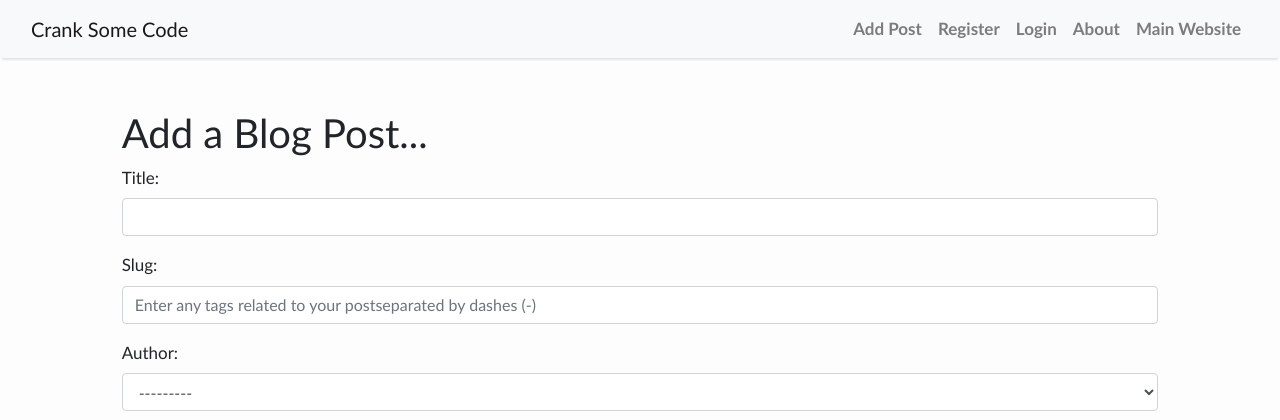
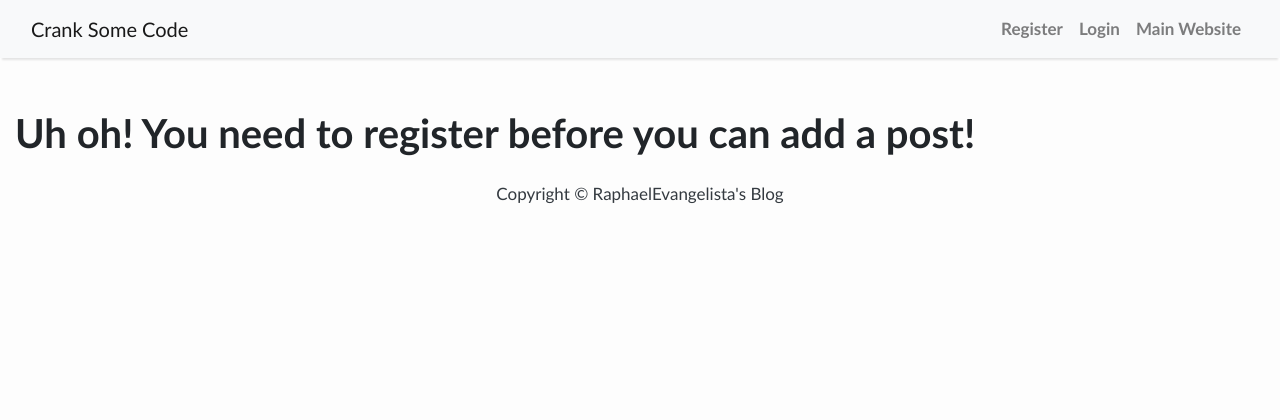
Before and after one commit to skythepoppy/user-blog-app, a Django app: page /add_post/ in a window 1280 px wide. Shown: the top 420 px of the page. After the commit the page ends 203 px from the top, so only its background shows below. Run offline with Django 4.2, Linux system fonts and the light colour scheme; data comes from the database, SQL or seed files in the repository; both versions use the stored data as it was after the commit; some libraries are stand-ins or nearby versions.

Commit message:
updated user authentication for adding posts. updated user display when logged in/logged out

```diff
--- a/mysite/myblog/forms.py
+++ b/mysite/myblog/forms.py
@@ -10,7 +10,7 @@ class PostForm(f.ModelForm):
         widgets = {
             'title': f.TextInput(attrs={'class':'form-control'}),
             'slug': f.TextInput(attrs={'class': 'form-control', 'placeholder':'Enter any tags related to your post'
-                                                                              'separated by dashes (-)'}),
+                                                                              ' separated by dashes (-)'}),
             'author': f.Select(attrs={'class': 'form-control'}),
             'content': f.Textarea(attrs={'class': 'form-control', 'placeholder': 'Write Away!'}),
             'status': f.Select(attrs={'class': 'form-control'}),
--- a/mysite/myblog/templates/add_post.html
+++ b/mysite/myblog/templates/add_post.html
@@ -5,6 +5,7 @@
 
 <br/><br/>
 
+{% if user.is_authenticated %}
 <div class="col-md-8 col-md-10 mx-auto">
     <h1>Add a Blog Post...</h1>
     <form method="POST">
@@ -13,5 +14,12 @@
       <button class="btn btn-secondary">Post</button>
     </form>
 </div>
+{% else %}
+<div class="site-heading">
+    <h1 class="col-md-12 col-md-15 mx-auto text-black font-weight-bold">Uh oh! You need to register before you can
+        add a post!</h1>
+</div>
+
+{% endif %}
 
 {% endblock content %}
--- a/mysite/myblog/templates/base.html
+++ b/mysite/myblog/templates/base.html
@@ -44,9 +44,18 @@
                 </button>
                 <div class="collapse navbar-collapse" id="navbarResponsive">
                     <ul class="navbar-nav ml-auto">
+                        {% if user.is_authenticated %}
                         <li class="nav-item text-black">
                             <a class="nav-link text-black font-weight-bold" href="{% url 'add_post' %}">Add Post</a>
                         </li>
+                        <li class="nav-item text-black">
+                            <a class="nav-link text-black font-weight-bold" href="{% url 'logout' %}">Logout</a>
+                        </li>
+                        <li class="nav-item text-black">
+                            <a class="nav-link text-black font-weight-bold" href="https://portfolio-raphael.streamlit.
+                            app">Main Website</a>
+                        </li>
+                        {% else %}
                         <li class="nav-item text-black">
                             <a class="nav-link text-black font-weight-bold" href="{% url 'register' %}">Register</a>
                         </li>
@@ -54,12 +63,10 @@
                             <a class="nav-link text-black font-weight-bold" href="{% url 'login' %}">Login</a>
                         </li>
                         <li class="nav-item text-black">
-                            <a class="nav-link text-black font-weight-bold" href="#">About</a>
-                        </li>
-                        <li class="nav-item text-black">
                             <a class="nav-link text-black font-weight-bold" href="https://portfolio-raphael.streamlit.
                             app">Main Website</a>
                         </li>
+                        {% endif %}
 
                     </ul>
                 </div>
--- a/mysite/myblog/templates/index.html
+++ b/mysite/myblog/templates/index.html
@@ -42,7 +42,7 @@
                     <h2 class="card-title">{{ post.title }}</h2>
                     <p class="card-text text-muted h6">{{ post.author }} | {{ post.created_on}} </p>
                     <p class="card-text">{{post.content|slice:":200" }}</p>
-                    <a href="{% url 'post_detail' post.pk %}" class="btn btn-primary">Read More &rarr;</a>
+                    <a href="{% url 'post_detail' post.pk %}" class="btn btn-info">Read More &rarr;</a>
                 </div>
             </div>
             {% endfor %}
--- a/mysite/myblog/templates/post_detail.html
+++ b/mysite/myblog/templates/post_detail.html
@@ -9,14 +9,14 @@
 
 <div class="container">
   <div class="row">
-    <div class="col-md-8 card mb-4  mt-3 left  top">
+    <div class="col-md-10 card mb-4  mt-4 left top">
       <div class="card-body">
         <h1>{% block title %} {{ object.title }} {% endblock title %}</h1>
-        <p class=" text-muted">{{ post.author }} | {{ post.created_on }}</p>
+        <p class=" text-muted">By: {{ post.author }} | {{ post.created_on }}</p>
         <p class="card-text ">{{ object.content | safe }}</p>
       </div>
     </div>
-    {% block sidebar %} {% include 'sidebar.html' %} {% endblock sidebar %}
+
   </div>
 </div>
 
--- a/mysite/myblog/templates/sidebar.html
+++ b/mysite/myblog/templates/sidebar.html
@@ -22,7 +22,7 @@
         <p class="card-text"> My name is Raphael Evangelista and I am a Computer Science student/Aspiring Software
         Developer/kimchi lover/dog owner! I created this blog so that I could document my experiences with
         all matters related to computer programming. Aaaaand I have the occasional guest come and say a few things! </p>
-        <a href="https://djangocentral.com/building-a-blog-application-with-django"
+        <a href="https://portfolio-raphael.streamlit.app"
            class="btn btn-danger">Know more!</a>
     </div>
 </div>
```
Also changed, not shown: mysite/db.sqlite3.
